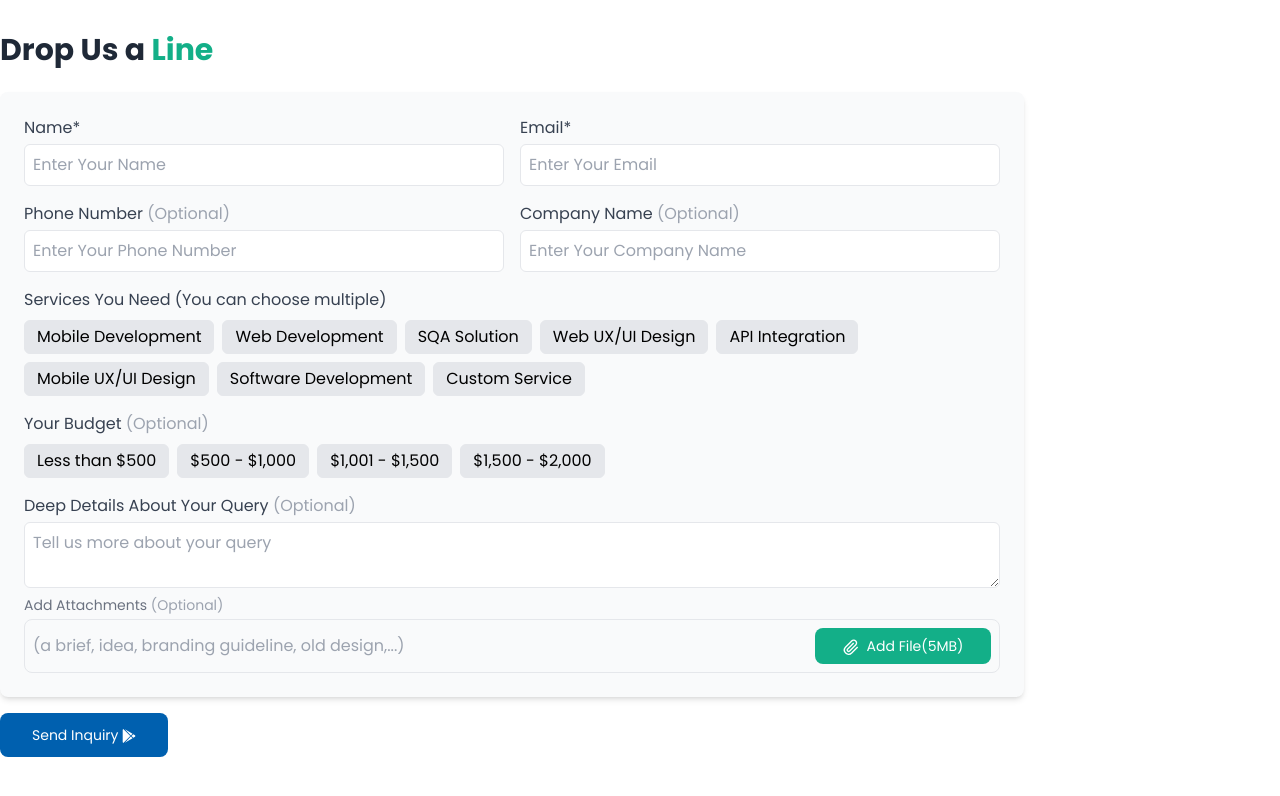
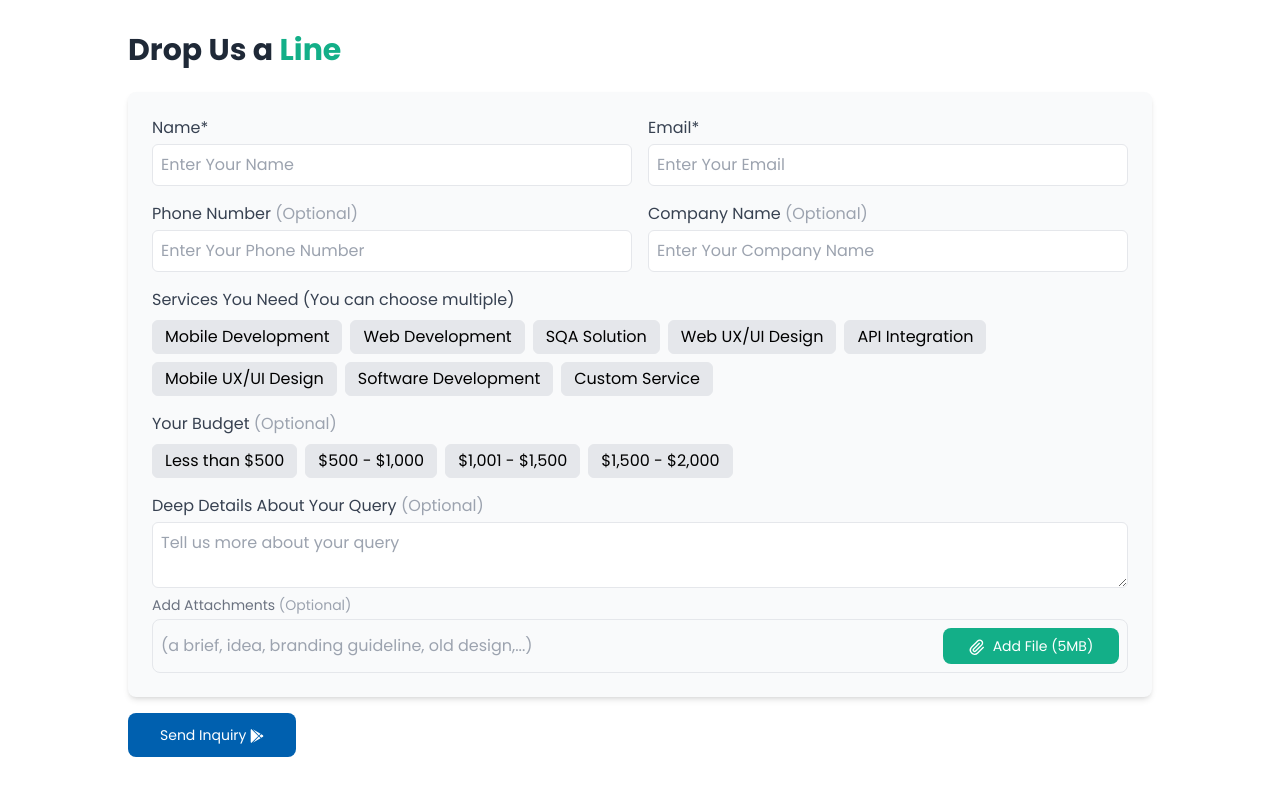
Before and after one commit to alamin71/Mediusware, a React (Vite) app: page / in a window 1280 px wide. Shown: the top 796 px of the page. Built offline with nearby package versions, Linux system fonts and the light colour scheme.

Commit message:
attach file btn add function

```diff
--- a/src/Components/React_Assignment.jsx
+++ b/src/Components/React_Assignment.jsx
@@ -1,11 +1,27 @@
-import React from "react";
+import React, { useRef } from "react";
 
 import { FaGooglePlay } from "react-icons/fa";
 import { GrAttachment } from "react-icons/gr";
 
 const React_Assignment = () => {
+  const fileInputRef = useRef(null);
+
+  // Function to trigger file input click
+  const handleButtonClick = () => {
+    fileInputRef.current.click();
+  };
+
+  // Function to handle file selection
+  const handleFileChange = (e) => {
+    const file = e.target.files[0]; // Get the first selected file
+    if (file) {
+      console.log("Selected file:", file);
+      // You can add further logic to upload the file here
+    }
+  };
+
   return (
-    <div className="container mx-auto py-8">
+    <div className="container mx-auto md:px-32 py-8">
       <h1 className="text-3xl font-bold mb-6">
         Drop Us a <span className="text-customGreen">Line</span>
       </h1>
@@ -121,10 +137,25 @@ const React_Assignment = () => {
               className="w-full text-gray-400 bg-transparent outline-none"
               disabled
             />
-            <button className="min-w-44 bg-customGreen text-white px-4 py-2 rounded-lg text-sm">
-              <GrAttachment className="inline-block w-4 h-4 mr-2" />
-              Add File(5MB)
-            </button>
+            <div>
+              {/* Hidden file input */}
+              <input
+                type="file"
+                ref={fileInputRef}
+                style={{ display: "none" }}
+                onChange={handleFileChange}
+                accept="application/pdf, image/*" // Optionally restrict file types
+              />
+
+              {/* Button to trigger file input */}
+              <button
+                className="min-w-44 bg-customGreen text-white px-4 py-2 rounded-lg text-sm"
+                onClick={handleButtonClick}
+              >
+                <GrAttachment className="inline-block w-4 h-4 mr-2" />
+                Add File (5MB)
+              </button>
+            </div>
           </div>
         </div>
       </form>
```
